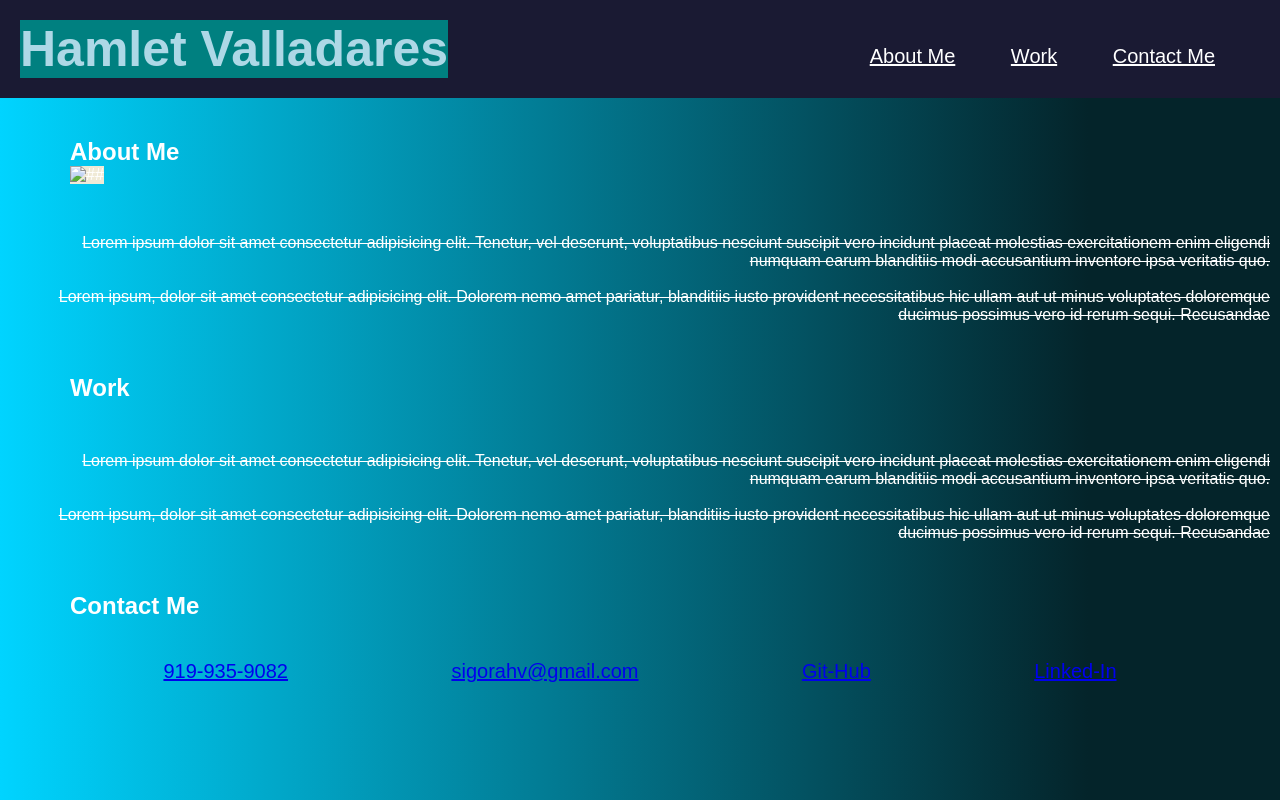
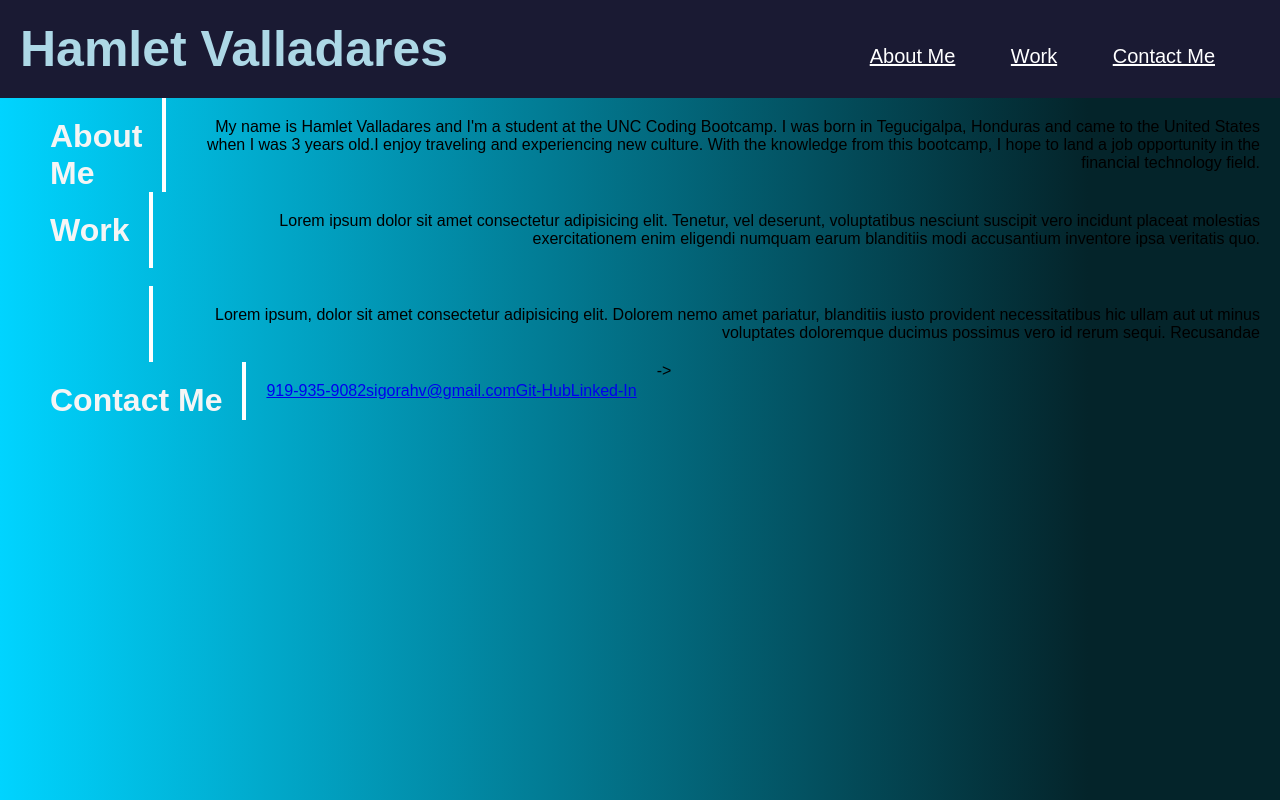
Before and after one commit to UNCValladaresHamlet/Portfolio_HV, a plain HTML site: page index.html in a window 1280 px wide. Drawn offline with Linux system fonts and the light colour scheme.

Commit message:
second commit

```diff
--- /dev/null
+++ b/assets/css/reset.css
@@ -0,0 +1,24 @@
+* {
+    margin: 0;
+    padding: 0;
+    box-sizing: border-box;
+  }
+  html {
+    height: 100%;
+  }
+  body {
+    min-height: 100%;
+    line-height: 1;
+    font-family: sans-serif;
+  }
+  h1, h2, h3, h4, h5, h6 {
+    font-size: 100%;
+  }
+  input, select, option, optgroup, textarea, button,
+  pre, code {
+    font-size: 100%;
+    font-family: inherit;
+  }
+  ol, ul {
+    list-style: none;
+  }
--- a/assets/css/style.css
+++ b/assets/css/style.css
@@ -9,24 +9,23 @@ body{
     background: rgb(0,212,255);
     background: linear-gradient(90deg, rgba(0,212,255,1) 0%, rgba(4,36,42,1) 85%);
 }
+
 .main-header{
     padding: 20px;
-        background:#1a1a33;
+    background:#1a1a33;
 }
 
 #name-box{
     display: inline-block;
     font-size: 50px;
     color:lightblue;
-    background-color:teal;
-}
+    }
 .header-nav {
     font-size: 20px;
     padding-top: 25px;
     margin-right: 20px;
     float: right;
     font-family:Arial, Helvetica, sans-serif;
-
 }
 
 .header-nav ul a{
@@ -34,48 +33,51 @@ body{
     padding: 25px;
     text-decoration:underline;
     color:white;
-   }
-
-figure img {
-    height: 150px;
-    width: 150px;
-    background-color: #f0ead6;
 }
-
-.sidebar{
-    display:flex;
-    flex-direction: column;
-    color:white;
-    text-decoration:solid;
-    padding: 40px 70px;
-}
-
-.main-content{
-    display:flex;
-    flex-direction: column;
-    color:white;
-    text-decoration:line-through;
-    text-align:right;
-    padding: 10px;
+.sidebar {
+    padding: 20px 20px 0 50px;
 
 }
 
-#contact-info ul {
+.sidebar h2{
+    font-weight: bolder;
+    font-size: 2em;
+    justify-content: space-evenly;
+    color:whitesmoke;
+}
+
+.main-content {
+    display: flex;
+    float:center;
+
+}
+
+.main-content p{
+    text-align:right;
+    border-left: white solid 4px;
+    padding: 20px;
+}
+
+#contact-info {
+    border-left: white solid 4px;
+    padding: 20px;
+}
+
+#contact-info ul{
     display:flex;
-    flex-direction: row;
-    justify-content:space-evenly;
-    font-size: 20px;
+    align-content: center;
 
 }
 
 .header-nav a:hover{
     color:lightblue;
     background-color: white;
+    border-radius: 25px 100px;
 }
 
 #contact-info a:hover{
-    color:yellowgreen;
-}
+    color:lightblue;
+    }
 /* a:visited{color:red; */
 /* } */
 
--- a/index.html
+++ b/index.html
@@ -3,7 +3,7 @@
 <head>
     <meta charset="UTF-8">
     <meta http-equiv="X-UA-Compatible" content="IE=edge">
-    <meta name="viewport" content="width=device-width, initial-scale=1.0">
+    <meta name="viewport" content="width=device-width, initial-scale=1    <    <link rel="stylesheet" href="./assets/css/reset.css">
     <link rel="stylesheet" href="./assets/css/style.css">
     <title>Portfolio</title>
     <!-- Title of Landing Page  -->
@@ -14,46 +14,41 @@
     <!--Added nav tag About me, Work, Contact me, Resume  -->
         <nav class="header-nav">
             <ul>
-     <!-- The href attribute will contain a “path,” or information about where the link should take the user when they click on it.Between the opening and closing <a> tags, add the text for what you want the link to say. "#" means links that allow a user to jump around on the same page -->
-              <a href="#">About Me</a>
-              <a href="#">Work</a>
-              <a href="#">Contact Me</a>
+              <a href="#about-me">About Me</a>
+              <a href="#work">Work</a>
+              <a href="#contact-me">Contact Me</a>
             </ul>
         </nav>  <!--End of nav-->
     </header>
-
-    <!-- main element; contains all of the primary content that is unique to that page  -->
-    <!-- About Me -->
     <main>
         <section>
-            <aside class="sidebar" id="about-me">
-            <h2>About Me</h2>
-                <figure>
-                    <img src="./assets/images/monkey.jp" alt="##"/>
-                </figure>
-            </aside>
         <!-- About Me Paragraph Content  -->
             <div class="main-content">
-                <p>Lorem ipsum dolor sit amet consectetur adipisicing elit. Tenetur, vel deserunt, voluptatibus nesciunt suscipit vero incidunt placeat molestias exercitationem enim eligendi numquam earum blanditiis modi accusantium inventore ipsa veritatis quo. </p><br>
-                <p>Lorem ipsum, dolor sit amet consectetur adipisicing elit. Dolorem nemo amet pariatur, blanditiis iusto provident necessitatibus hic ullam aut ut minus voluptates doloremque ducimus possimus vero id rerum sequi. Recusandae</p>
+                <div class="sidebar" id="about-me">
+                    <h2>About Me</h2>
+                </div>
+                <p class="right-side">My name is Hamlet Valladares and I'm a student at the UNC Coding Bootcamp. I was born in Tegucigalpa, Honduras and came to the United States when I was 3 years old.I enjoy traveling and experiencing new culture. With the knowledge from this bootcamp, I hope to land a job opportunity in the financial technology field.</p>
             </div>
         </section>
         <section>
-            <aside class="sidebar" id="work">
-            <h2>Work</h2>
-            </aside>
       <!--Work paragraph content-->
             <div class="main-content">
-                <p>Lorem ipsum dolor sit amet consectetur adipisicing elit. Tenetur, vel deserunt, voluptatibus nesciunt suscipit vero incidunt placeat molestias exercitationem enim eligendi numquam earum blanditiis modi accusantium inventore ipsa veritatis quo. </p><br>
-                <p>Lorem ipsum, dolor sit amet consectetur adipisicing elit. Dolorem nemo amet pariatur, blanditiis iusto provident necessitatibus hic ullam aut ut minus voluptates doloremque ducimus possimus vero id rerum sequi. Recusandae</p>
+                <div class="sidebar" id="work">
+                    <h2>Work</h2>
+                </div>
+                <div class="right-side">
+                    <p>Lorem ipsum dolor sit amet consectetur adipisicing elit. Tenetur, vel deserunt, voluptatibus nesciunt suscipit vero incidunt placeat molestias exercitationem enim eligendi numquam earum blanditiis modi accusantium inventore ipsa veritatis quo. </p><br>
+                    <p>Lorem ipsum, dolor sit amet consectetur adipisicing elit. Dolorem nemo amet pariatur, blanditiis iusto provident necessitatibus hic ullam aut ut minus voluptates doloremque ducimus possimus vero id rerum sequi. Recusandae</p>
+                </div>
             </div>
         </section>
         <section>
-            <aside class="sidebar" id="contact-me">
-            <h2>Contact Me</h2>
-            </aside>
+            <div class="main-content">
+                <div class="sidebar" id="contact-me">
+                    <h2>Contact Me</h2>
+                </div>
       <!-- Contact Me Section  -->
-            <div id="contact-info">
+                <section class= "right-side" id="contact-info">
                 <ul>
                     <a href="#">919-935-9082</a>
                     <a href="#">sigorahv@gmail.com</a>
@@ -61,6 +56,10 @@
                     <a href="https://www.linkedin.com/in/hamlet-valladares-1946631a8/">Linked-In</a>
               <!--#######-->
                 </ul>
+                </section>
+->
+                </ul>
+                </section>
             </div>
         </section>
     </main>
```
Also changed, not shown: 1 other file.
